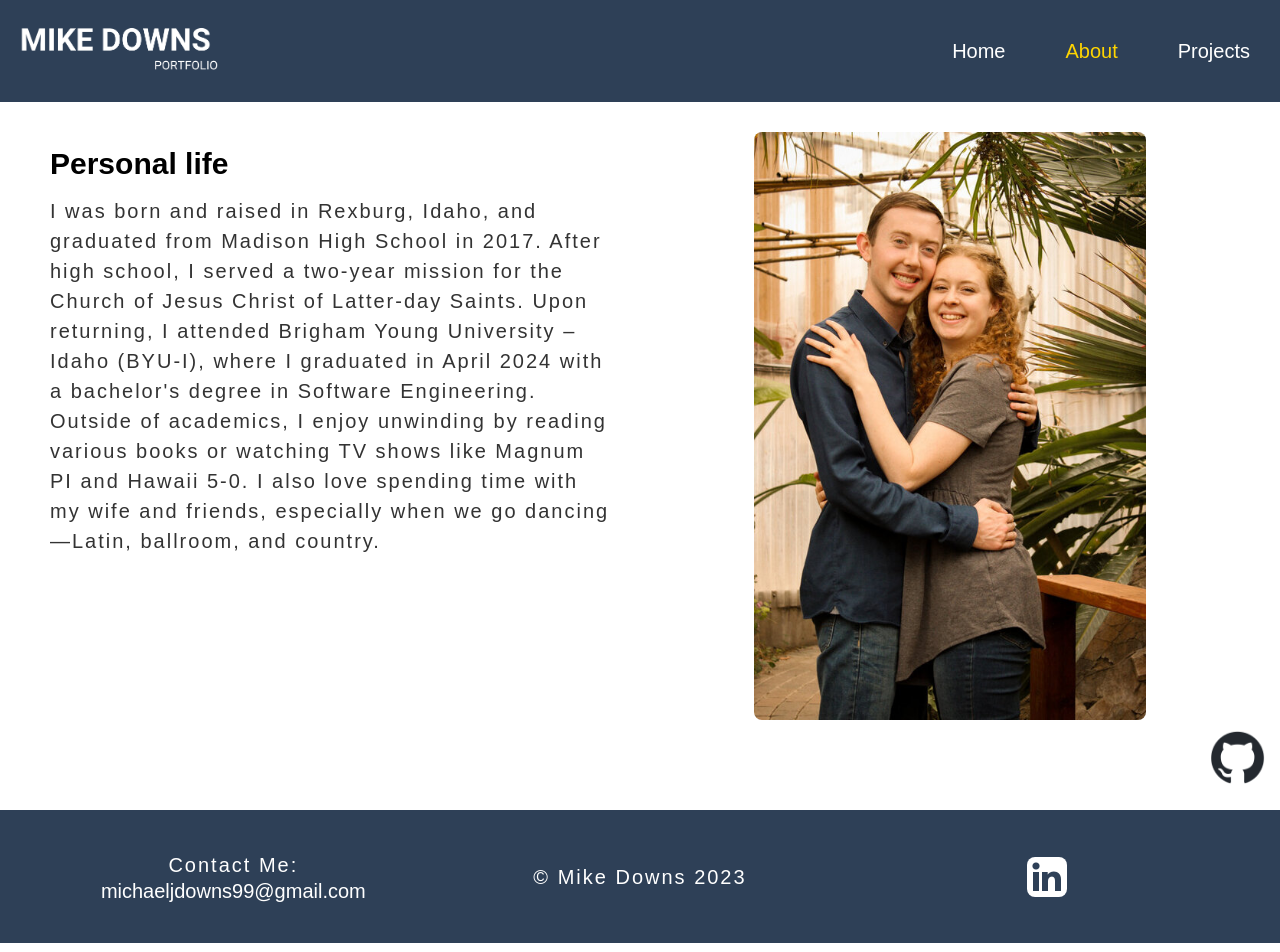
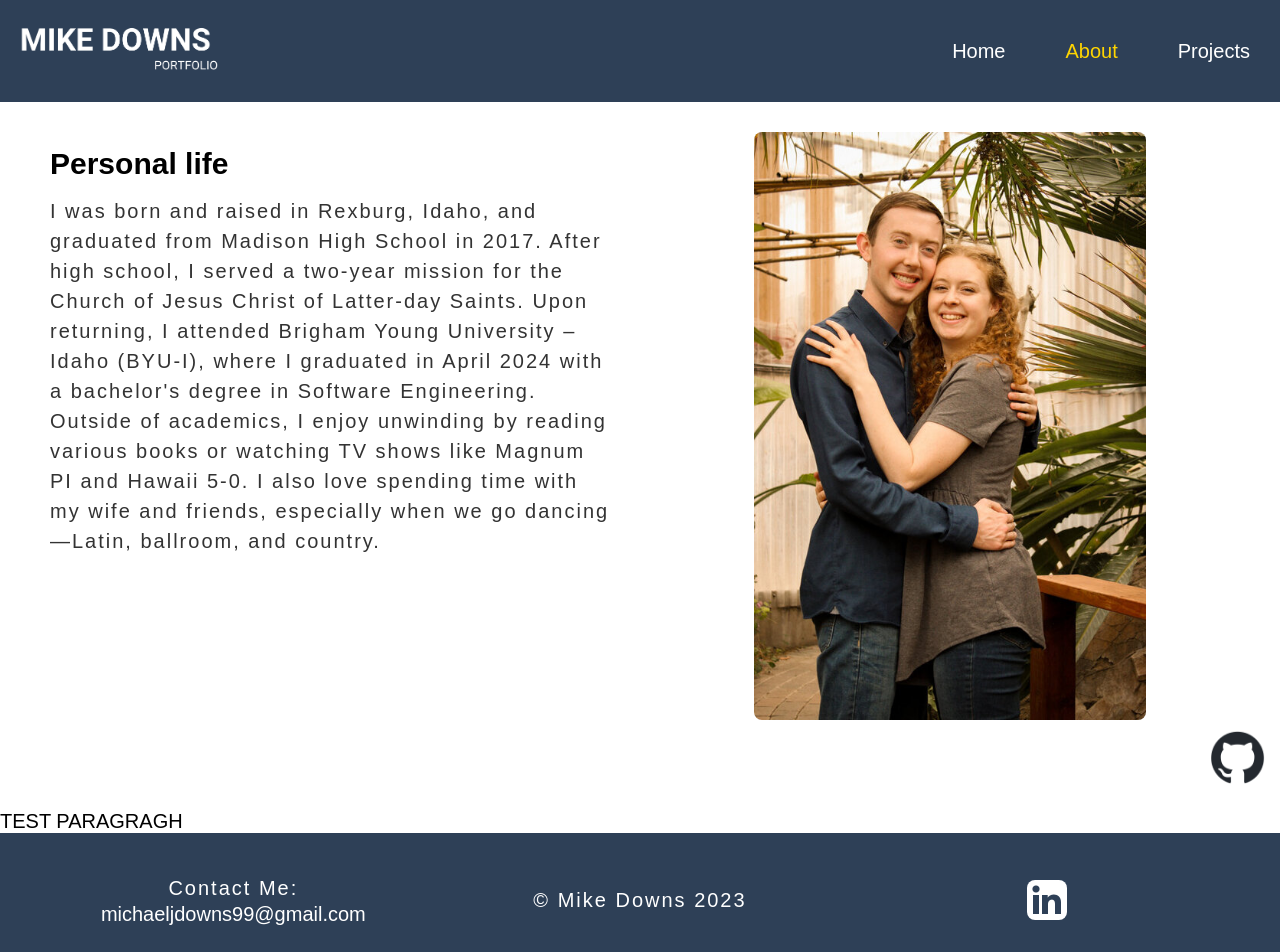
Before and after one commit to mdowns1999/downs-portfolio, a React (Vite) app: page /downs-portfolio/about in a window 1280 px wide. Shown: the top 952 px of the page. Built offline with nearby package versions, Linux system fonts and the light colour scheme.

Commit message:
Test Deploy

```diff
--- a/package.json
+++ b/package.json
@@ -2,7 +2,7 @@
   "name": "mikedownsportfolio",
   "homepage": "https://mdowns1999.github.io/downs-portfolio",
   "private": true,
-  "version": "1.1.3",
+  "version": "1.1.4",
   "type": "module",
   "scripts": {
     "dev": "vite",
--- a/src/components/About/AboutPage.jsx
+++ b/src/components/About/AboutPage.jsx
@@ -5,6 +5,7 @@ import Image from "../UI/Image";
 
 const AboutPage = () => {
   return (
+  <>
     <section className={classes.aboutBox}>
       <div>
         <h1>Personal life</h1>
@@ -23,6 +24,8 @@ const AboutPage = () => {
       </div>
       <Image src={couplePhoto} alt="Mike and Jami Downs" />
     </section>
+    <p>TEST PARAGRAGH</p>
+  </>
   );
 };
 
--- a/src/components/Test/TestPage.jsx
+++ b/src/components/Test/TestPage.jsx
@@ -24,9 +24,8 @@ const breakAfterStyle = css`
 
 const PageBreakTest = () => {
   return (
-    <div>
+    <div id="print-content">
       <h1>Page Break Test</h1>
-
       <div css={sectionStyle} className="page">
         <p>This is the first section. It should appear on the first page.</p>
       </div>
```
Also changed, not shown: 1 other file (tests, documents, lock files or other folders).
